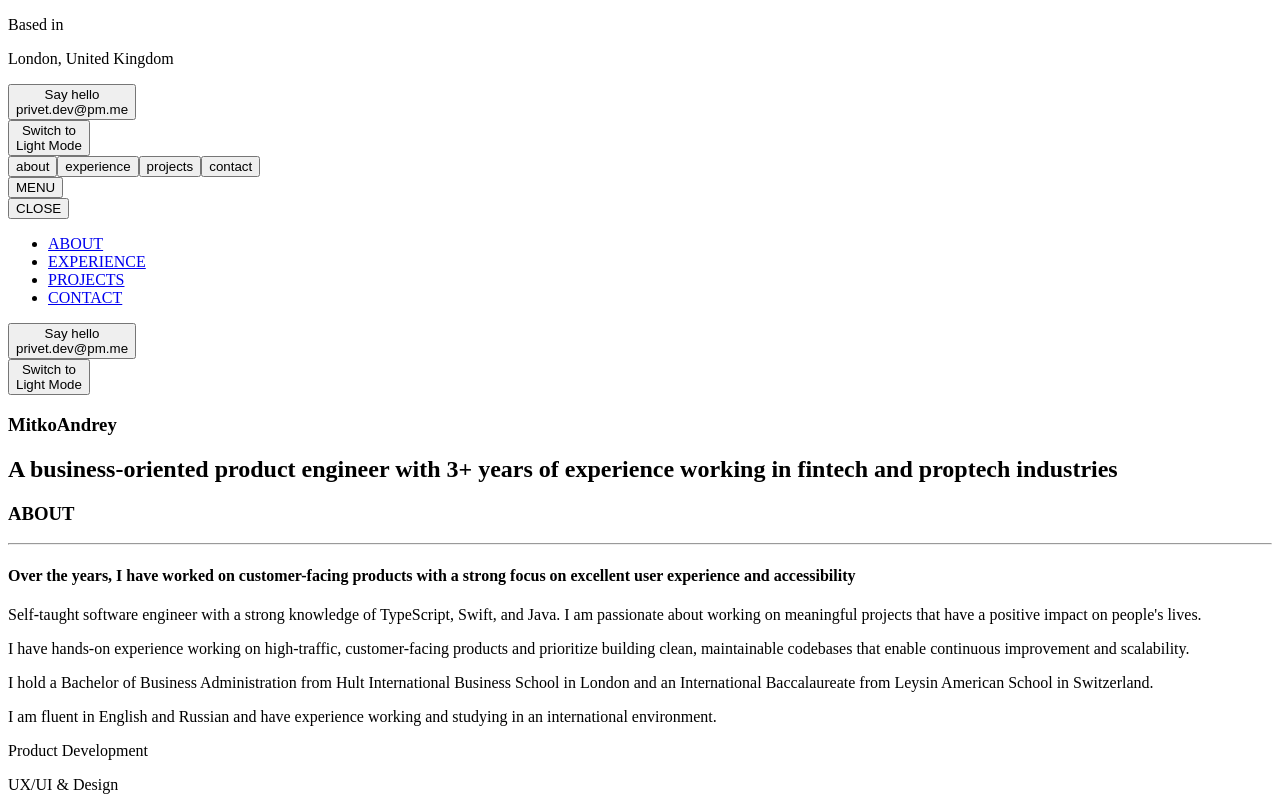
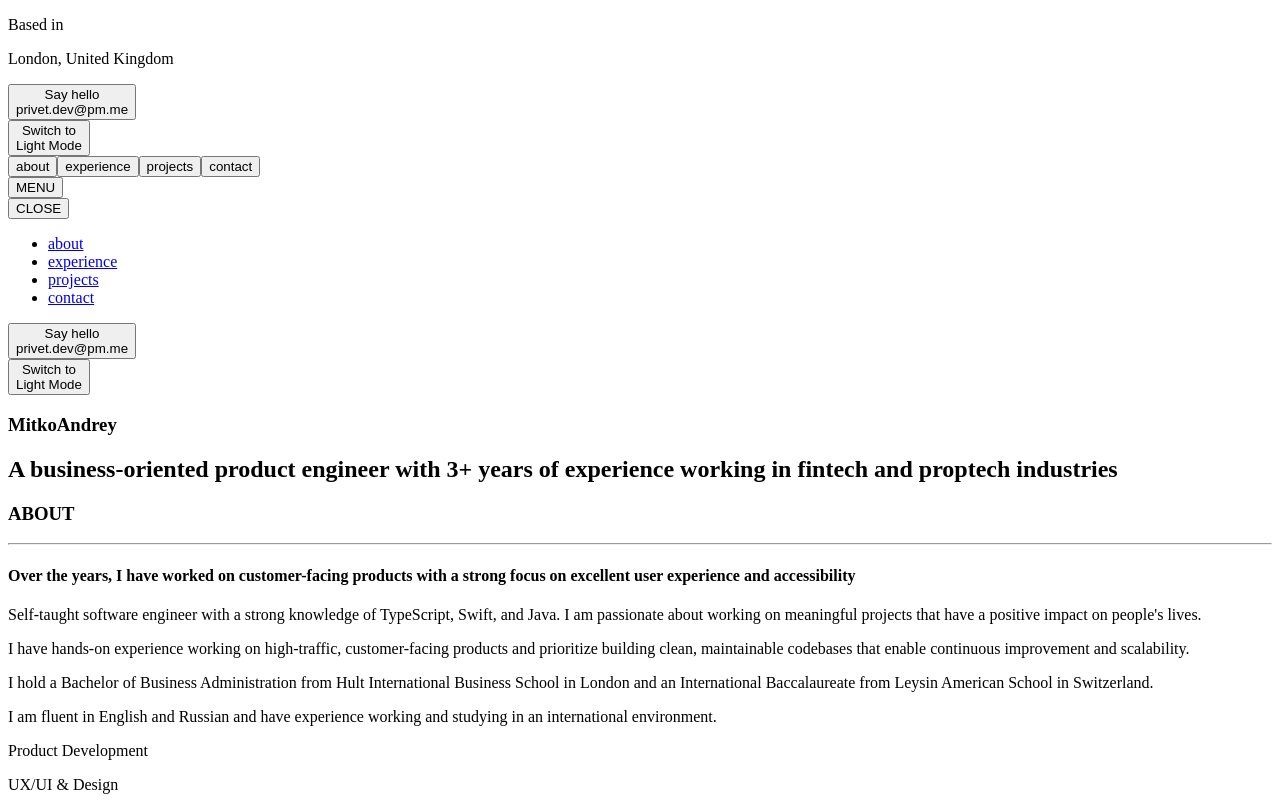
Before and after one commit to kappaggaeru/portfoliov2, a Next.js app: page / in a window 1280 px wide. Shown: the top 800 px of the page. Built offline with nearby package versions, Linux system fonts and the light colour scheme.

Commit message:
Ajuste en anchors

```diff
--- a/src/app/components/menu-component.tsx
+++ b/src/app/components/menu-component.tsx
@@ -13,30 +13,26 @@ export default function MenuComponent() {
         )
     }
 
+    const labels = [
+        'about',
+        'experience',
+        'projects',
+        'contact'
+    ];
+
+    const listLabels = labels.map((label, index) =>
+        <li key={index}>
+            <a href={`#${label}`} className="a-navbar" onClick={toggleMenu}>
+                {label}
+            </a>
+        </li>
+    );
+
     function MenuLinks() {
         return (
             <div className="menu-links-container">
                 <ul>
-                    <li>
-                        <a href="#about">
-                            ABOUT
-                        </a>
-                    </li>
-                    <li>
-                        <a href="#experience">
-                            EXPERIENCE
-                        </a>
-                    </li>
-                    <li>
-                        <a href="#projects">
-                            PROJECTS
-                        </a>
-                    </li>
-                    <li>
-                        <a href="#contact">
-                            CONTACT
-                        </a>
-                    </li>
+                    {listLabels}
                 </ul>
             </div>
         )
--- a/src/app/globals.css
+++ b/src/app/globals.css
@@ -6,8 +6,7 @@
     --font-color: var(--foreground);
     --background-color: var(--background);
     --link-color: var(--foreground);
-    --quaternary: #dbdbdb;
-    --black: #09090b;
+    --black: #09090B;
 }
 
 .light {
@@ -16,6 +15,7 @@
     --foreground: #242126;
     --secondary: #575757;
     --tertiary: #969696;
+    --quaternary: #DBDBDB;
 }
 
 .dark {
@@ -23,6 +23,7 @@
     --foreground: #C4C5C9;
     --secondary: #969696;
     --tertiary: #4E4752;
+    --quaternary: #2B292E;
 }
 
 html {
@@ -46,6 +47,10 @@ body {
 
 a {
     color: var(--link-color);
+}
+
+.a-navbar {
+    text-transform: uppercase;
 }
 
 h3 {
@@ -181,7 +186,8 @@ h4 {
 }
 
 hr {
-    border-bottom: 1px var(--quaternary) solid;
+    border-top: 0;
+    border-bottom: 2px var(--quaternary) solid;
 }
 
 .welcome-container h1 {
```
